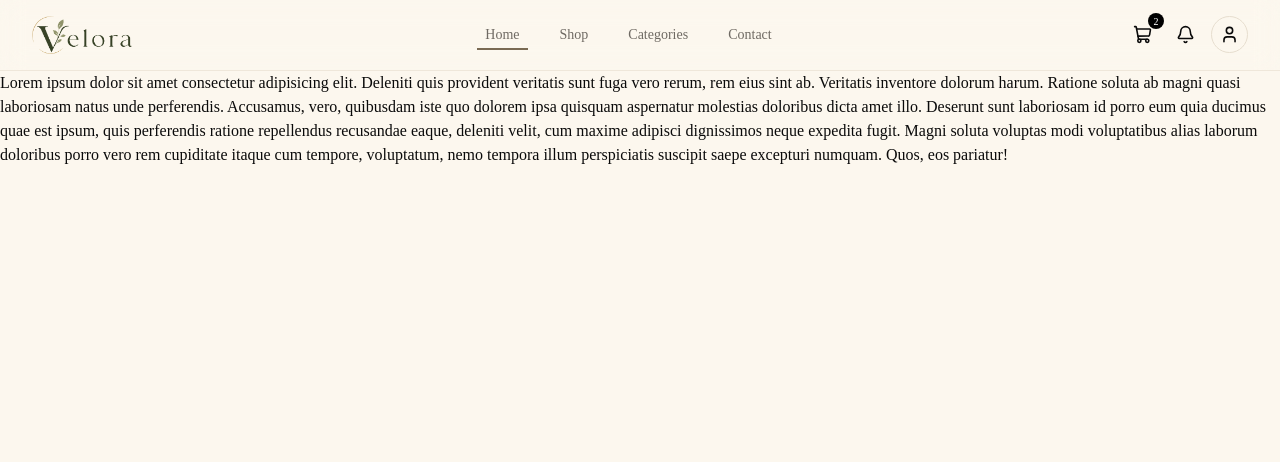
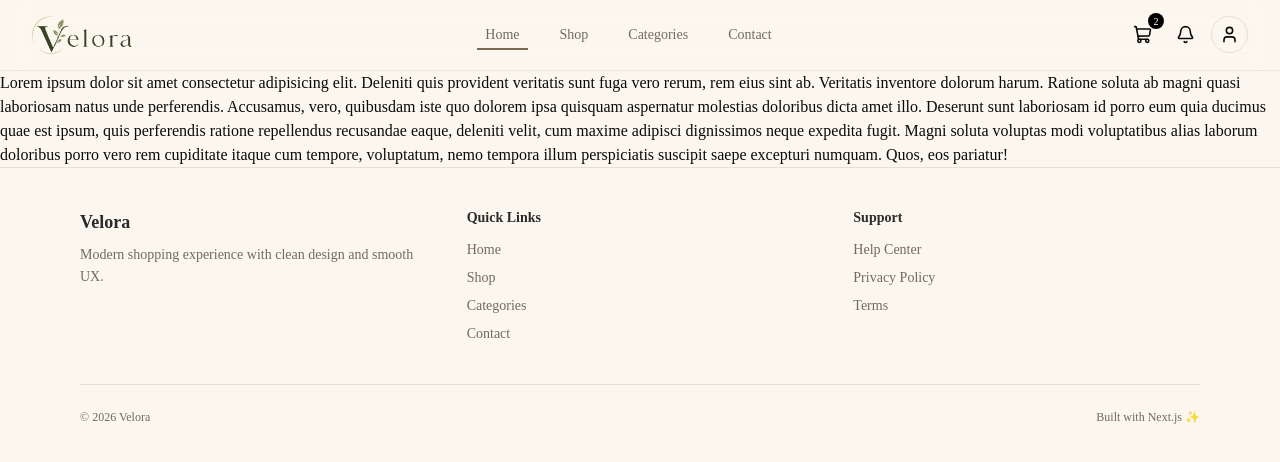
Before and after one commit to Niaz-Tan/Velora, a Next.js app: page / in a window 1280 px wide. Shown: the top 462 px of the page. Built offline with nearby package versions, Linux system fonts and the light colour scheme.

Commit message:
feat: footer added

```diff
--- a/app/(main)/layout.js
+++ b/app/(main)/layout.js
@@ -1,3 +1,4 @@
+import Footer from "@/components/Footer";
 import MobileNavigation from "./_components/navbar/MobileNavigation";
 import Navbar from "./_components/navbar/Navbar";
 
@@ -5,8 +6,9 @@ export default function RootLayout({ children }) {
   return (
     <div>
       <Navbar />
-      {children}
+      <main>{children}</main>
       <MobileNavigation />
+      <Footer />
     </div>
   );
 }
--- /dev/null
+++ b/components/Footer.js
@@ -0,0 +1,69 @@
+import Link from "next/link";
+
+export default function Footer() {
+  return (
+    <footer className="border-t border-[#E8DFD1] bg-[#FCF7EE]">
+      <div className="mx-auto max-w-6xl px-4 py-10">
+        {/* GRID */}
+        <div className="grid gap-10 md:grid-cols-3">
+          {/* BRAND */}
+          <div>
+            <h2 className="text-lg font-semibold text-[#2B2B2B]">Velora</h2>
+
+            <p className="mt-2 text-sm text-[#6F6A63] leading-relaxed">
+              Modern shopping experience with clean design and smooth UX.
+            </p>
+          </div>
+
+          {/* QUICK LINKS */}
+          <div>
+            <h3 className="text-sm font-semibold text-[#2B2B2B]">
+              Quick Links
+            </h3>
+
+            <ul className="mt-3 space-y-2 text-sm text-[#6F6A63]">
+              <li>
+                <Link href="/">Home</Link>
+              </li>
+              <li>
+                <Link href="/shop">Shop</Link>
+              </li>
+              <li>
+                <Link href="/categories">Categories</Link>
+              </li>
+              <li>
+                <Link href="/contact">Contact</Link>
+              </li>
+            </ul>
+          </div>
+
+          {/* SUPPORT */}
+          <div>
+            <h3 className="text-sm font-semibold text-[#2B2B2B]">Support</h3>
+
+            <ul className="mt-3 space-y-2 text-sm text-[#6F6A63]">
+              <li>
+                <Link href="/help">Help Center</Link>
+              </li>
+              <li>
+                <Link href="/privacy">Privacy Policy</Link>
+              </li>
+              <li>
+                <Link href="/terms">Terms</Link>
+              </li>
+            </ul>
+          </div>
+        </div>
+
+        {/* BOTTOM */}
+        <div className="mt-10 border-t border-[#E8DFD1] pt-6 flex flex-col gap-2 md:flex-row md:justify-between">
+          <p className="text-xs text-[#6F6A63]">
+            © {new Date().getFullYear()} Velora
+          </p>
+
+          <p className="text-xs text-[#6F6A63]">Built with Next.js ✨</p>
+        </div>
+      </div>
+    </footer>
+  );
+}
```
